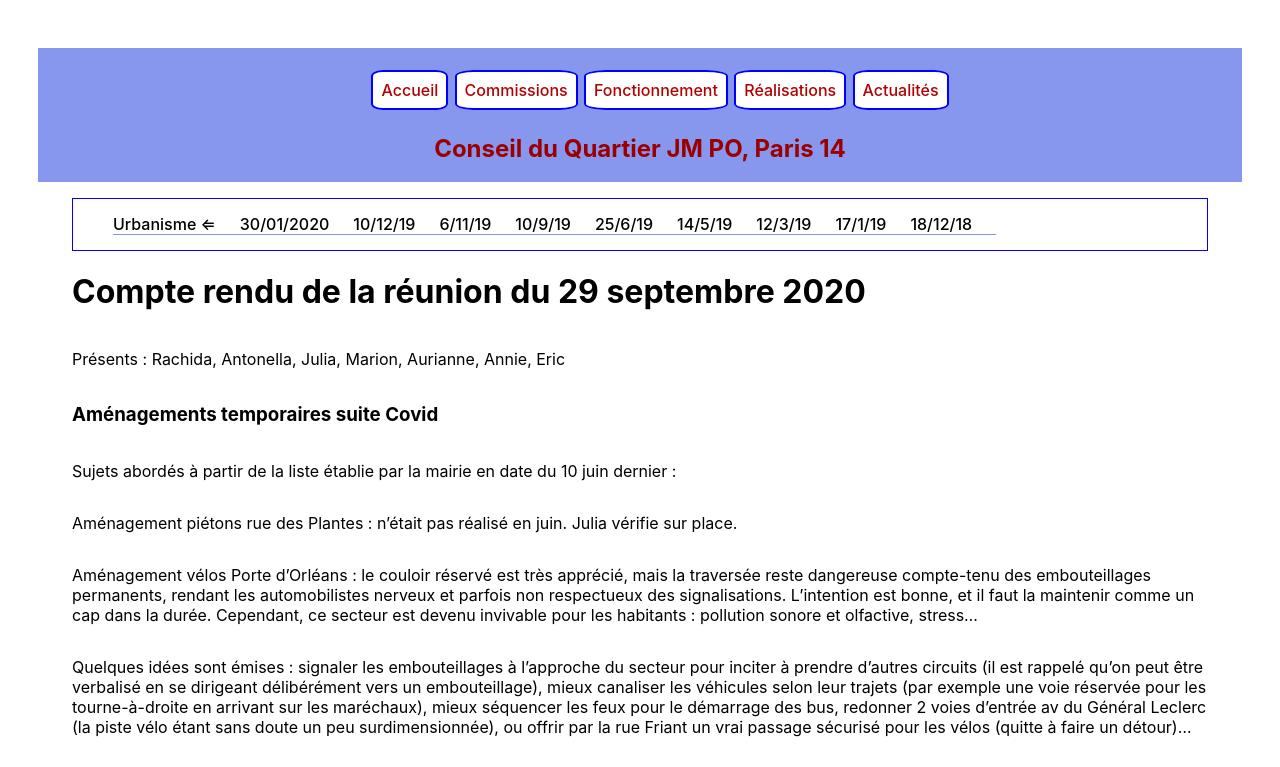
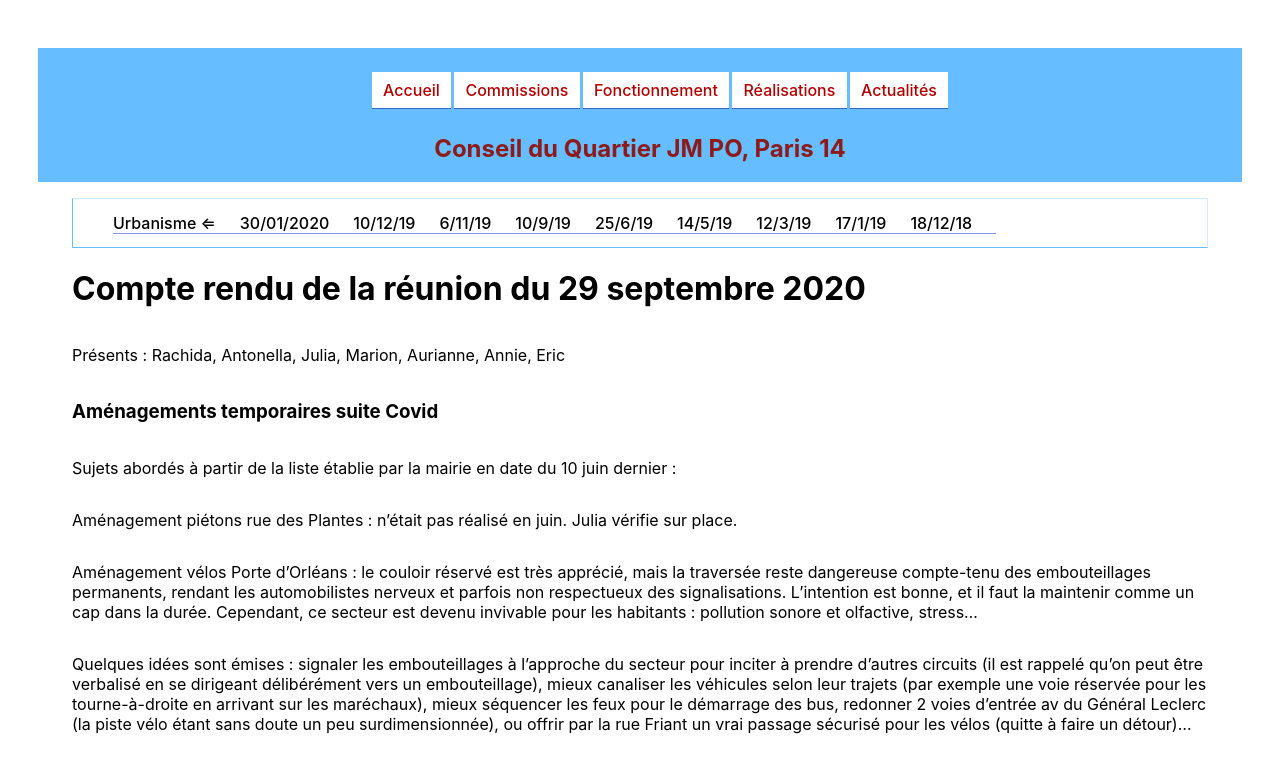
Before and after one commit to helgaParis/animation, a Next.js app: page /urban/cr10 in a window 1280 px wide. Shown: the top 767 px of the page. Built offline with nearby package versions, Linux system fonts and the light colour scheme.

Commit message:
headerand link styles adapted

```diff
--- a/styles/Home.module.css
+++ b/styles/Home.module.css
@@ -15,25 +15,24 @@
     display: flex;
     flex-direction: column;
     align-items: center;
-    background-color: rgb(135, 151, 238);
-    color:rgb(155,0,0);
+    background-color: #66bdFF;
+    color:#8C1B19;
     width:106%;
 
   }
   .header a {
       background-color: white;
-      padding:0.5rem;
-      margin:0.2rem;
-      border: 2px solid blue;
-      border-radius: 15%;
+      padding:0.5rem 0.7rem;
+      margin:0.1rem;
+      border-bottom: 1px solid #3366CC;
       color:rgb(180,0,0);
       font-weight: 500;
   }
 
   .header a:hover {
-    background-color: rgb(103, 214, 252);
+    background-color: #CCEEFF;
     text-decoration: none;
-    color:rgb(180, 6, 6);
+    color:#E41525;
     font-weight: 700;
 }
 
@@ -54,13 +53,12 @@
  .menu2 {
     position : absolute;
     display : none;
-    min-width : 100px;
+    min-width : 130px;
     z-index : 3;
-    max-width: 300px;
+    background-color: white;
     padding : 2px;
-    border-radius : 0 0 10px 10px;
     top : 25px;
-    left : 30px;
+    left : 8px;
     right : 45px;
     font-size: 0.9rem;
 }
@@ -70,23 +68,23 @@
 }
 .menu2 a{
     font-size: 0.9rem;
-    padding:0.2rem;
-    background-color: rgb(232, 232, 232);
+    padding:0.2rem 0.3rem;
+    margin-bottom: 0.4rem;
 }
 .menu3 {
-    border: 1px solid blue;
-    line-height: 1.2rem;
+    border-top: 1px solid #CCEEFF;
+    border-right: 1px solid #CCEEFF;
+    border-left: 1px solid #66bdFF;
+    border-bottom: 1px solid #66bdFF;
+    line-height: 1rem;
     font-weight: 500;
 
 }
 .menu3 li {
    display: inline;
-
-
 }
 .menu3 a{
     padding-right:  1.5rem;
-    text-decoration: none;
 }
 .main {
     padding: 1rem 0;
@@ -97,9 +95,9 @@
     /* align-items: center; */
   }
   .main a:hover {
-        background-color: rgb(103, 214, 252);
+        background-color: #CCEEFF;
         text-decoration: none;
-        color:rgb(180, 6, 6);
+        color:#E41525;
         font-weight: 700;
   }
   .main a {
```
